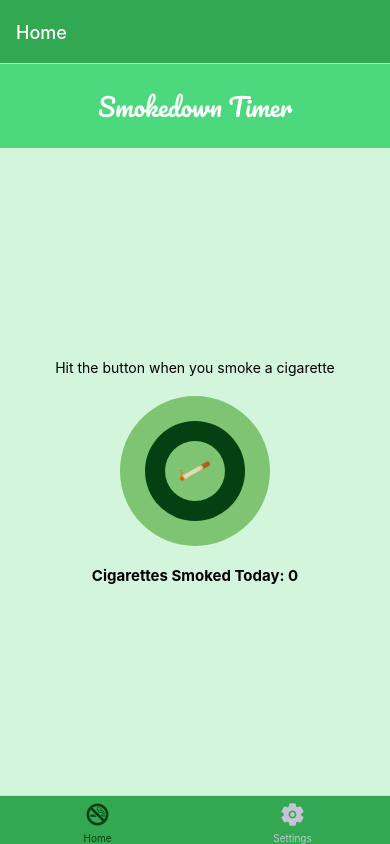
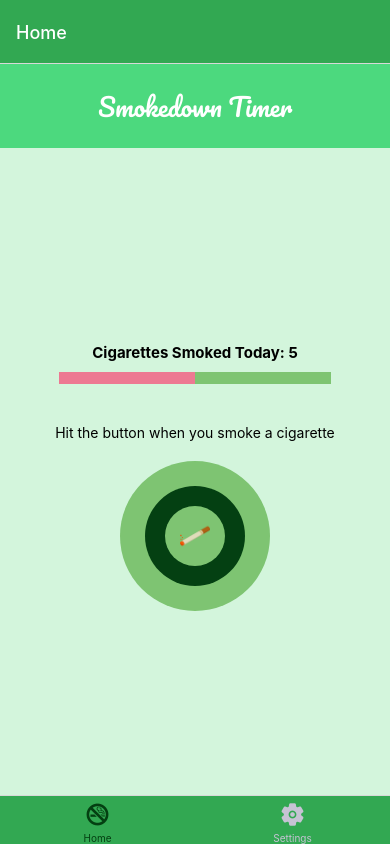
Before and after one commit to Brendan-Stubbs/stop-smoking-react-native, a React Native app: screen /Home in a window 390 px wide. Built offline with nearby package versions, Linux system fonts and the light colour scheme.

Commit message:
add progress bar

```diff
--- a/Screens/HomeScreen.tsx
+++ b/Screens/HomeScreen.tsx
@@ -9,6 +9,7 @@ import { TimerSection } from "../components/TimerSection";
 import { logCigarette } from "../utils/local-storage-helper";
 import AsyncStorage from "@react-native-async-storage/async-storage";
 import { AppContext } from "../store/context/app-context";
+import { ProgressBar } from "../components/ProgressBar";
 
 export const HomeScreen = () => {
   const { lastSmoked, setLastSmoked, smokedToday, setSmokedToday } =
@@ -40,6 +41,9 @@ export const HomeScreen = () => {
     <View style={styles.appContainer}>
       <Text style={styles.header}>Smokedown Timer</Text>
       <View style={styles.body}>
+        <View style={styles.progressContainer}>
+          <ProgressBar completed={5} total={10} />
+        </View>
         <View style={styles.counterContainer}>
           <TimerSection
             isSafe={isSafe}
@@ -51,9 +55,6 @@ export const HomeScreen = () => {
         <View style={styles.buttonContainer}>
           <SmokeButton isSafe={isSafe} onPress={smokeCigarette} />
         </View>
-        <Text style={styles.counterText}>
-          Cigarettes Smoked Today: {smokedToday}
-        </Text>
       </View>
     </View>
   );
@@ -80,6 +81,12 @@ const styles = StyleSheet.create({
     justifyContent: "center",
     backgroundColor: colors.backgroundColor,
   },
+  progressContainer: {
+    width: "75%",
+    marginBottom: 30,
+    // elevation: 20,
+    padding: 10,
+  },
   buttonContainer: {
     marginTop: 20,
   },
--- /dev/null
+++ b/components/ProgressBar.tsx
@@ -0,0 +1,44 @@
+import React from "react";
+import { View, StyleSheet, Text } from "react-native";
+import { colors } from "../constants/colors";
+
+interface Props {
+  total: number;
+  completed: number;
+}
+
+export const ProgressBar = (props: Props) => {
+  const { total, completed } = props;
+  const percentage = total !== 0 ? (completed / total) * 100 : 0;
+
+  return (
+    <>
+      <Text style={getStyles(percentage).info}>Cigarettes Smoked Today: 5</Text>
+      <View style={getStyles(percentage).total}>
+        <View style={getStyles(percentage).completed} />
+      </View>
+    </>
+  );
+};
+
+const getStyles = (percentage: number) => {
+  return StyleSheet.create({
+    total: {
+      height: 12,
+      width: "100%",
+      backgroundColor: colors.success,
+      borderRadiusRight: 10,
+    },
+    completed: {
+      width: `${percentage}%`,
+      backgroundColor: colors.warning,
+      height: 12,
+    },
+    info: {
+      fontSize: 15,
+      marginBottom: 10,
+      fontWeight: "bold",
+      textAlign: "center",
+    },
+  });
+};
```
